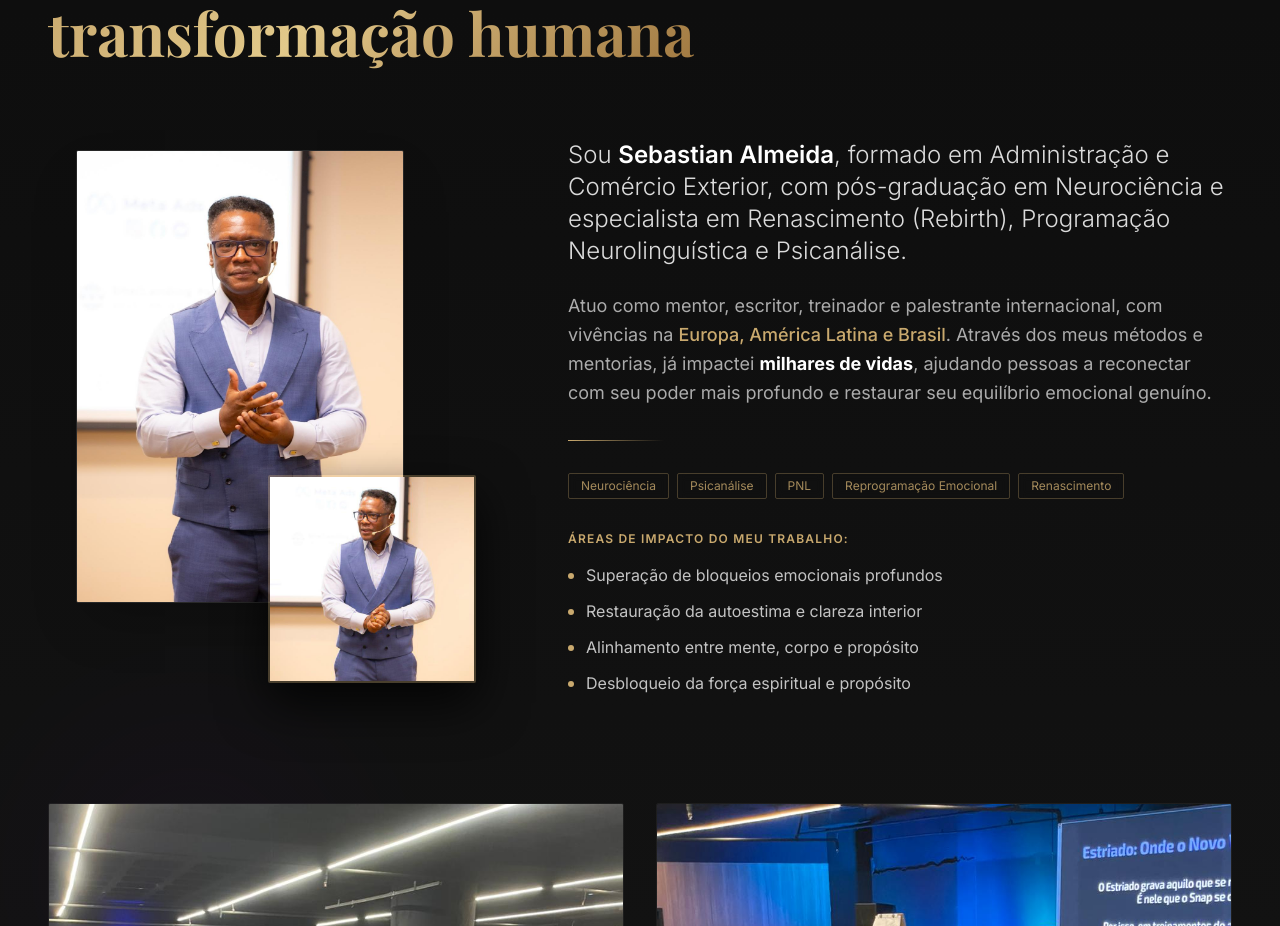
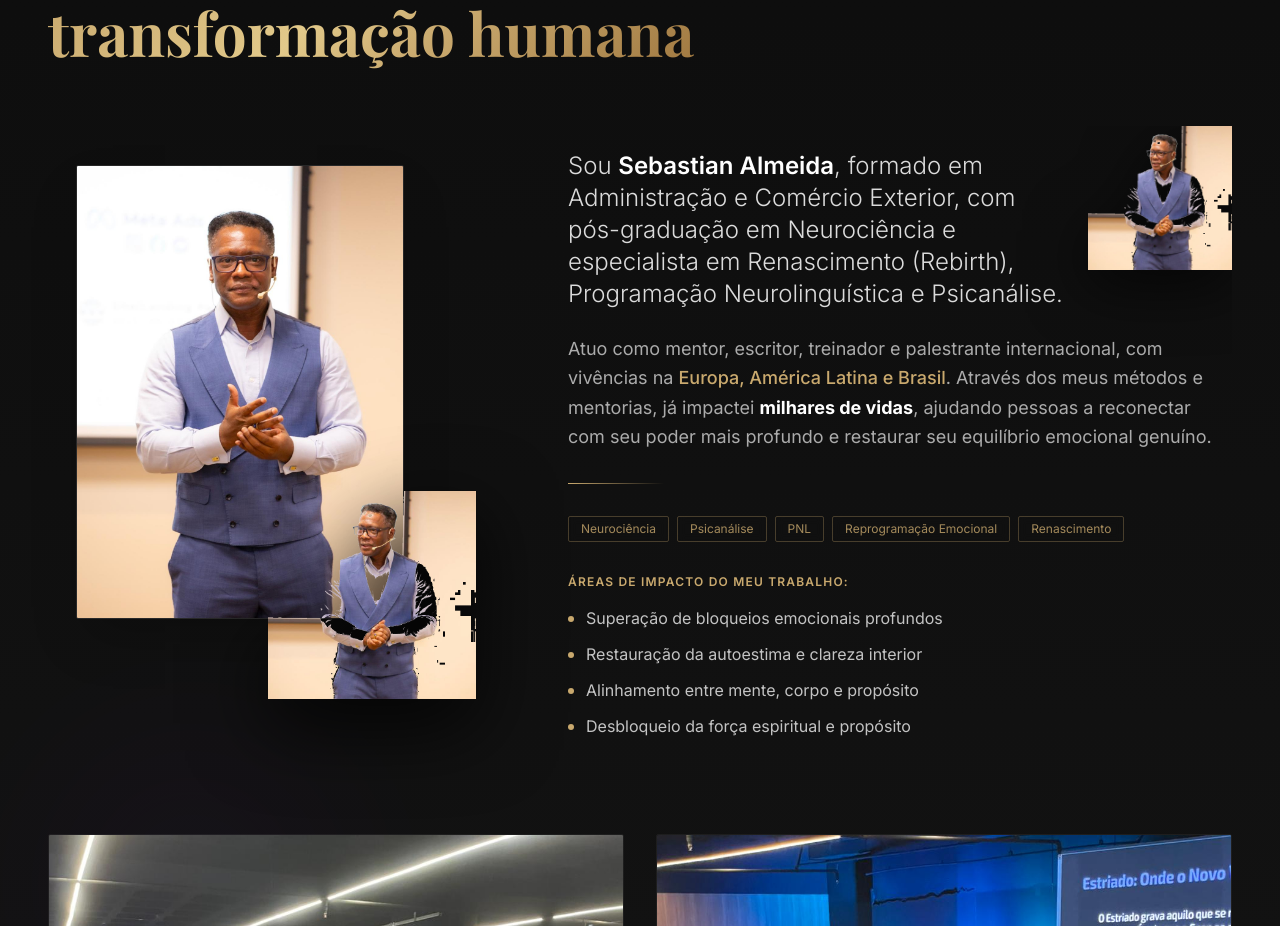
Before and after one commit to querycodigo2025/sebastian-almeida-site, a React (Vite) app: page / in a window 1280 px wide. Shown: the part 1082-2008 px from the top of the page. Built offline with nearby package versions, Linux system fonts and the light colour scheme; a web font is replaced by a local one.

Commit message:
Adiciona foto pequena transparente recortada flutuando à direita do texto na biografia

```diff
--- a/src/components/About.jsx
+++ b/src/components/About.jsx
@@ -1,3 +1,48 @@
+import { useState, useEffect } from 'react'
+
+// Component to dynamically remove white background from images with soft edge feathering
+function TransparentImage({ src, alt, className }) {
+  const [processedSrc, setProcessedSrc] = useState(src)
+
+  useEffect(() => {
+    const img = new Image()
+    img.src = src
+    img.onload = () => {
+      const canvas = document.createElement('canvas')
+      canvas.width = img.width
+      canvas.height = img.height
+      const ctx = canvas.getContext('2d')
+      if (!ctx) return
+
+      ctx.drawImage(img, 0, 0)
+      const imgData = ctx.getImageData(0, 0, canvas.width, canvas.height)
+      const data = imgData.data
+
+      // Loop through all pixels (r, g, b, a)
+      for (let i = 0; i < data.length; i += 4) {
+        const r = data[i]
+        const g = data[i + 1]
+        const b = data[i + 2]
+
+        // Remove white background (R, G, B > 225)
+        if (r > 225 && g > 225 && b > 225) {
+          data[i + 3] = 0 // completely transparent
+        } else if (r > 200 && g > 200 && b > 200) {
+          // Soft edge blending (feathering) to prevent jaggy borders
+          const maxVal = Math.max(r, g, b)
+          const factor = (225 - maxVal) / 25
+          data[i + 3] = Math.round(data[i + 3] * Math.max(0, factor))
+        }
+      }
+
+      ctx.putImageData(imgData, 0, 0)
+      setProcessedSrc(canvas.toDataURL())
+    }
+  }, [src])
+
+  return <img src={processedSrc} alt={alt} className={className} />
+}
+
 const credentials = [
   { icon: '🎓', text: 'Pós-graduado em Neurociência' },
   { icon: '🧠', text: 'Especialista em PNL e Psicanálise' },
@@ -57,14 +102,13 @@ export default function About() {
                 <div className="absolute inset-0 bg-gradient-to-t from-dark-DEFAULT/40 to-transparent" />
               </div>
 
-              {/* Overlapping secondary photo - about.jpg (kept sharp, small aspect square) */}
-              <div className="absolute bottom-0 right-0 w-[52%] aspect-square rounded-sm overflow-hidden border-2 border-gold/30 shadow-[0_20px_50px_rgba(0,0,0,0.8)] z-20">
-                <img
+              {/* Overlapping secondary photo - Transparent cutout (about.jpg with white background removed) */}
+              <div className="absolute bottom-0 right-0 w-[52%] aspect-square z-20 group drop-shadow-[0_25px_40px_rgba(0,0,0,0.85)]">
+                <TransparentImage
                   src="/images/about.jpg"
-                  alt="Sebastian Almeida retrato de estúdio"
-                  className="w-full h-full object-cover object-center transition-transform duration-700 hover:scale-105"
+                  alt="Sebastian Almeida retrato de estúdio recorte"
+                  className="w-full h-full object-contain transition-transform duration-700 hover:scale-105"
                 />
-                <div className="absolute inset-0 bg-gradient-to-t from-dark-DEFAULT/50 to-transparent" />
               </div>
 
               {/* Decorative design elements */}
@@ -73,9 +117,19 @@ export default function About() {
             </div>
           </div>
 
-          {/* Right Column: Bio Narrative */}
+          {/* Right Column: Bio Narrative with Small Cutout on the Right */}
           <div className="lg:col-span-7 space-y-8 order-1 lg:order-2">
-            <div className="space-y-6">
+            <div className="space-y-6 overflow-hidden">
+
+              {/* Small transparent cutout photo floating on the right side (About me cutout) */}
+              <div className="w-28 h-28 md:w-36 md:h-36 float-none md:float-right mx-auto md:mx-0 md:ml-6 mb-4 md:mb-1 relative group drop-shadow-[0_15px_30px_rgba(0,0,0,0.7)]">
+                <TransparentImage
+                  src="/images/about.jpg"
+                  alt="Sebastian Almeida retrato transparente"
+                  className="w-full h-full object-contain transition-transform duration-700 group-hover:scale-105"
+                />
+              </div>
+
               <p className="text-white/85 text-xl md:text-2xl leading-relaxed font-light">
                 Sou <strong className="text-white font-semibold">Sebastian Almeida</strong>, formado em
                 Administração e Comércio Exterior, com pós-graduação em Neurociência e
```
